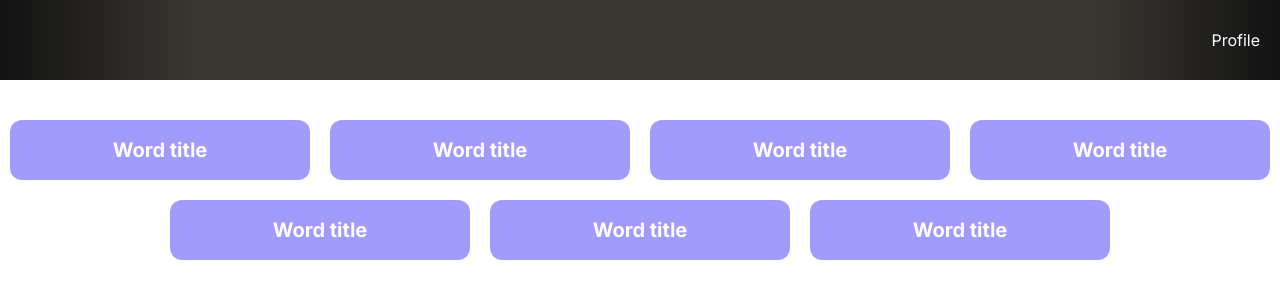
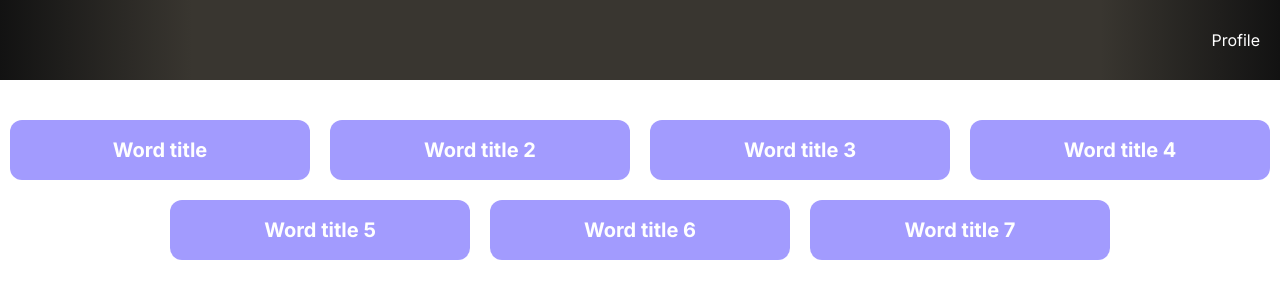
Before and after one commit to bevisngo/english-vocabs, a Next.js app: page /home in a window 1280 px wide. Shown: the top 300 px of the page. Built offline with nearby package versions, Linux system fonts and the light colour scheme.

Commit message:
[update] force re-build

```diff
--- a/src/app/(pages)/home/page.tsx
+++ b/src/app/(pages)/home/page.tsx
@@ -19,22 +19,22 @@ const HomePage : React.FC<Props> = (props) => {
 						Word title
 					</div>
 					<div className="HomePageWrapper-MainContent-Item">
-						Word title
+						Word title 2
 					</div>
 					<div className="HomePageWrapper-MainContent-Item">
-						Word title
+						Word title 3
 					</div>
 					<div className="HomePageWrapper-MainContent-Item">
-						Word title
+						Word title 4
 					</div>
 					<div className="HomePageWrapper-MainContent-Item">
-						Word title
+						Word title 5
 					</div>
 					<div className="HomePageWrapper-MainContent-Item">
-						Word title
+						Word title 6
 					</div>
 					<div className="HomePageWrapper-MainContent-Item">
-						Word title
+						Word title 7
 					</div>
 
 				</div>
```
